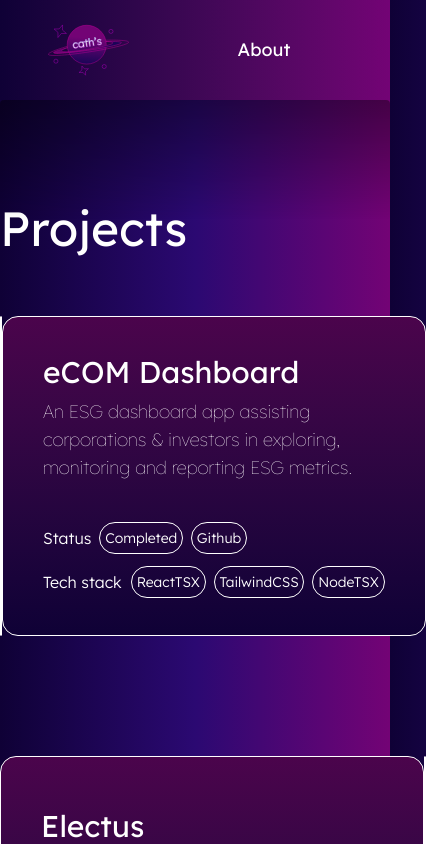
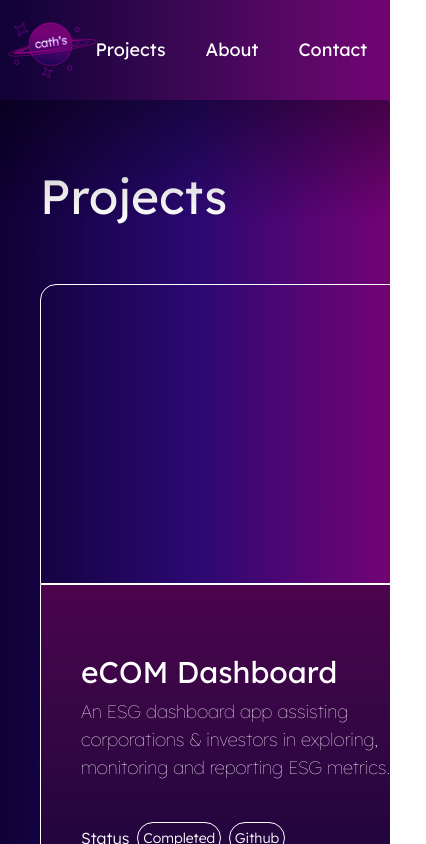
Before and after one commit to cathqine/caths-space, a React (Vite) app in the folder frontend/: page /projects in a window 390 px wide. Shown: the top 844 px of the page, 426 px wide, since content can reach past the window. Built offline with nearby package versions, Linux system fonts and the light colour scheme.

Commit message:
progress on mobile responsiveness

```diff
--- a/frontend/src/App.css
+++ b/frontend/src/App.css
@@ -31,7 +31,7 @@ body {
   color: white;
   /* margin-top: 35rem; */
   padding-top: 4rem;
-  margin: 8.75rem auto;
+  margin: 6.75rem auto;
   margin-bottom: 0;
   max-width: 1280px;
   /* text-align: center; */
--- a/frontend/src/components/CardDesc.tsx
+++ b/frontend/src/components/CardDesc.tsx
@@ -17,7 +17,7 @@ export default function CardDesc({ title, caption, status, techstack }: CardDesc
   const [type, /*setType*/] = useState<string>('blue');
 
   return (
-    <div className="lexend-light h-80 w-220 bg-gradient-to-b from-[#4b044c] to-[#0f0136] border-1 rounded-2xl flex flex-col justify-center p-10">
+    <div className="lexend-light md:h-80 md:w-200 h-100 w-100 ml-10 bg-gradient-to-b from-[#4b044c] to-[#0f0136] border-1 md:rounded-2xl rounded-b-2xl flex flex-col justify-center p-10">
       <div className="flex flex-col mb-8">
         <span className="pt-10 lexend text-3xl">{title}</span>
         <span className="p-2 pl-0 lexend-thin text-lg">{caption}</span>
--- a/frontend/src/components/NavBar.tsx
+++ b/frontend/src/components/NavBar.tsx
@@ -7,11 +7,10 @@ export default function NavBar() {
     <>
       <div className="full h-25 w-full bg-gradient-to-r from-[#0f0136] to-[#730375] text-white top-0 fixed flex flex-row justify-between">
         <div className="fixed top-25 w-full bg-gradient-to-b from-black/40 to-transparent text-white font-semibold rounded p-15"></div>
-
-        <a href="/" className="flex justify-center p-2 ml-10">
+        <a href="/" className="flex justify-center p-2 md:ml-10">
           <img alt="cath's space logo" src={logot} width="150rem" height="auto" />
         </a>
-        <div className="lexend flex flex-row items-center gap-60 justify-center w-[65%] ">
+        <div className="lexend flex flex-row items-center gap-10 sm:gap-20 md:gap-35 lg:gap-55 justify-center w-[65%] mr-8">
           <NaviLink text="Projects" to="/projects" />
           <NaviLink text="About" to="/about" />
           <NaviLink text="Contact" to="/contact" />
--- a/frontend/src/components/PhotoCard.tsx
+++ b/frontend/src/components/PhotoCard.tsx
@@ -1,11 +1,14 @@
 interface PhotoCardProps {
-  leftval: number,
-  rightval: number,
+  leftval: string,
+  rightval: string,
+  hidden: string,
 }
 
-export default function PhotoCard({ leftval, rightval }: PhotoCardProps) {
+export default function PhotoCard({ leftval, rightval, hidden }: PhotoCardProps) {
+  // const [h, w] = dimensions; // h-80, w-80
+
   return (
-    <div className={`h-80 w-80 border-1 rounded-2xl ml-${leftval} mr-${rightval}`}>
+    <div className={`h-75 md:w-80 w-100 ml-10 border-1 rounded-t-2xl md:rounded-2xl ${hidden} ${leftval} ${rightval}`}>
 
     </div>
   );
--- a/frontend/src/components/ProjectCard.tsx
+++ b/frontend/src/components/ProjectCard.tsx
@@ -11,26 +11,29 @@ interface ProjectCardProps {
 }
 
 export default function ProjectCard({ index, title, caption, status, techstack }: ProjectCardProps) {
+
+  // use state to see if it is in mobile mode, if it is in mobile mode then it is hidden. otherwise it is not hidden
   return (
     <div className="flex flex-row mb-30">
       {
         (index % 2 === 1) ?
-          <>
-            <PhotoCard leftval={0} rightval={20} />
+          <div className="flex md:flex-row flex-col overflow-y-hidden">
+            <PhotoCard leftval={'ml-0'} rightval={'mr-20'} hidden={''} /> {/* overflow-y doesn't work for these? */}
             <CardDesc
               title={title}
               caption={caption}
               status={status}
               techstack={techstack} />
-          </> :
-          <>
+          </div> :
+          <div className="flex md:flex-row flex-col overflow-y-hidden">
+            <PhotoCard leftval={'ml-0'} rightval={'mr-0'} hidden={'visible md:hidden'} />
             <CardDesc
               title={title}
               caption={caption}
               status={status}
               techstack={techstack} />
-            <PhotoCard leftval={20} rightval={0} />
-          </>
+            <PhotoCard leftval={'ml-20'} rightval={'mr-0'} hidden={'max-md:hidden visible'} />
+          </div>
       }
     </div>
   );
--- a/frontend/src/pages/About.tsx
+++ b/frontend/src/pages/About.tsx
@@ -1,8 +1,11 @@
 
 export default function About() {
   return (
-    <>
-      About page
-    </>
+    <div className="flex flex-col justify-center items-center">
+      <div className="w-200 bg-black h-100 flex flex-col justify-center items-center">
+        {/* <span className="text-9xl flex justify-center">About page</span> */}
+        <span className="sm:text-3xl md:text-9xl flex flex-col">About page</span>
+      </div>
+    </div>
   );
 }
--- a/frontend/src/pages/Projects.tsx
+++ b/frontend/src/pages/Projects.tsx
@@ -5,11 +5,11 @@ export default function Projects() {
   return (
     <>
       <title>cath's space - personal projects</title>
-      <section className="lexend text-5xl">
+      <section className="lexend text-5xl ml-10 mr-10">
         Projects
       </section>
 
-      <section className="mt-16 flex flex-col">
+      <section className="mt-16 sm:ml-10 sm:mr-10">
         <ProjectCard index={1}
           title={"eCOM Dashboard"}
           caption={"An ESG dashboard app assisting corporations & investors in exploring, monitoring and reporting ESG metrics."}
```
